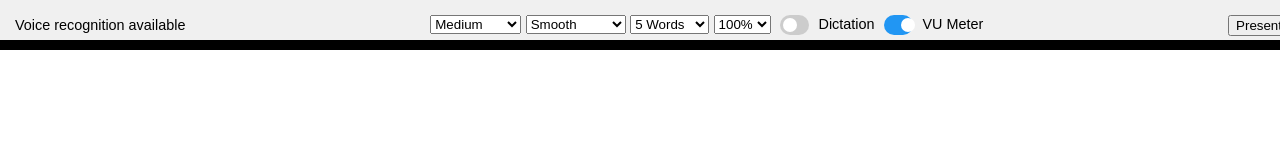
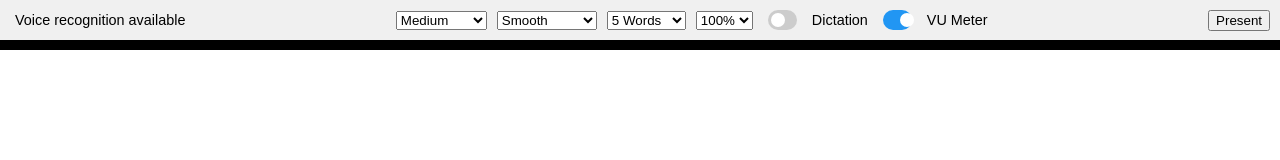
Before and after one commit to davidnmbond/Autocue, a plain HTML site: page index.html in a window 1280 px wide. Drawn offline with Linux system fonts and the light colour scheme.

Commit message:
Enhance toolbar layout with improved spacing and box-sizing for better alignment

```diff
--- a/index.html
+++ b/index.html
@@ -19,9 +19,18 @@
 			padding: 5px 10px;
 			display: flex;
 			align-items: center;
-			justify-content: space-between;
+			justify-content: space-between; /* Distribute space between elements */
 			background: var(--toolbar-bg);
 			z-index: 1000; /* Ensure it stays above other elements */
+			box-sizing: border-box; /* Include padding in width/height calculations */
+		}
+		#toolbar > div {
+			display: flex;
+			gap: 10px; /* Add spacing between dropdowns and toggles */
+			align-items: center;
+		}
+		#toolbar button {
+			margin-left: 10px; /* Add some spacing to the left of the button */
 		}
 		#editor, #presenter {
 			margin-top: 40px; /* Add space below the toolbar */
```
